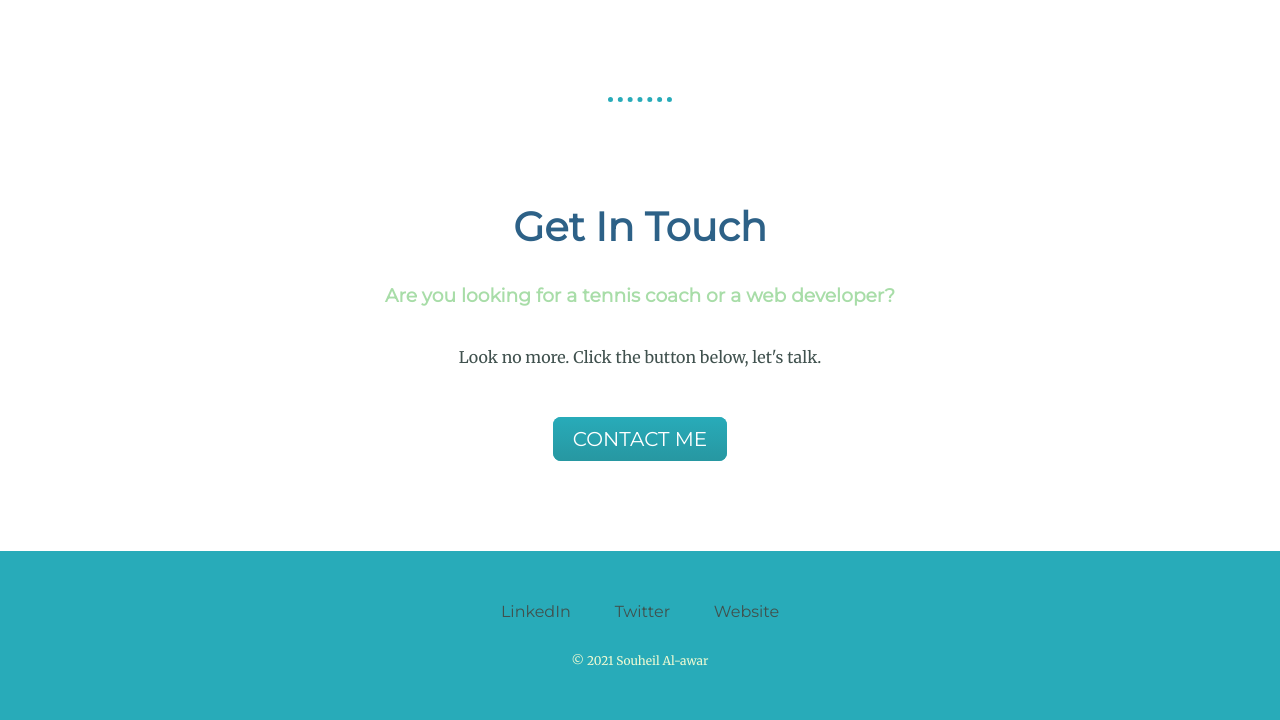
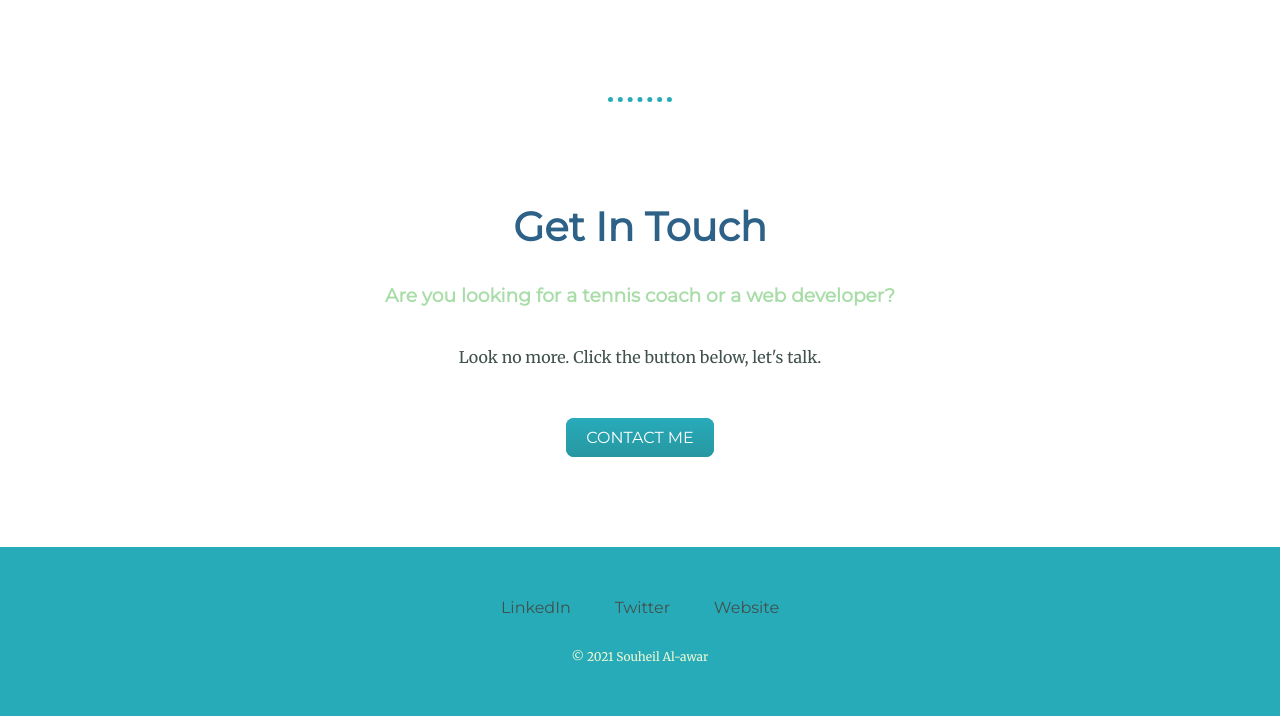
Before and after one commit to rktsouh/personalwebsite, a plain HTML site: page index.html in a window 1280 px wide. Shown: the part 2180-2900 px from the top of the page. Drawn offline with Linux system fonts and the light colour scheme.

Commit message:
Add files via upload

```diff
--- a/css/styles.css
+++ b/css/styles.css
@@ -26,6 +26,7 @@ h2 {
 h3 {
   font-family: 'Montserrat', sans-serif;
   color: #a8dda8;
+  font-size: 1.17rem;
 }
 
 a {
@@ -41,7 +42,7 @@ hr {
   margin: 100px auto;
 }
 
-.contact-me{
+.contact-me {
   margin-bottom: 100px;
 }
 
@@ -77,6 +78,11 @@ hr {
   line-height: 2;
 }
 
+.contact-row{
+  width: 50%;
+  margin: auto;
+}
+
 .pro {
   text-decoration: underline;
 }
@@ -107,9 +113,15 @@ hr {
   left: 250px;
 }
 
-.bottom-container{
+.bottom-container {
   background-color: #28abb9;
   padding: 50px 0px 20px;
+  font-size: 1rem;
+}
+
+.footer-row{
+  width: 50%;
+  margin: auto;
 }
 
 .btn {
@@ -124,7 +136,7 @@ hr {
   border-radius: 8px;
   font-family: 'Montserrat', sans-serif;
   color: #ffffff;
-  font-size: 20px;
+  font-size: 1rem;
   padding: 10px 20px 10px 20px;
   text-decoration: none;
 }
@@ -139,22 +151,22 @@ hr {
   text-decoration: none;
 }
 
-.contact-me-message{
+.contact-me-message {
   margin: 40px auto 60px;
 }
 
-.footer-link{
+.footer-link {
   text-decoration: none;
   color: #40514E;
   padding: 20px 20px;
   font-family: 'Montserrat', sans-serif;
 }
 
-.footer-link:hover{
+.footer-link:hover {
   color: white;
 }
 
-.copyright{
+.copyright {
   color: #effad3;
   font-size: 0.75rem;
   padding: 20px 0px;
```
